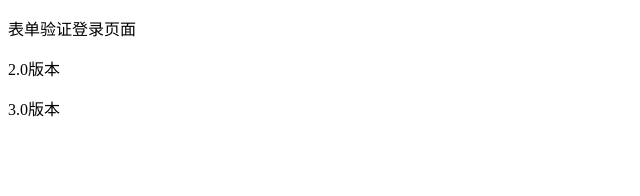
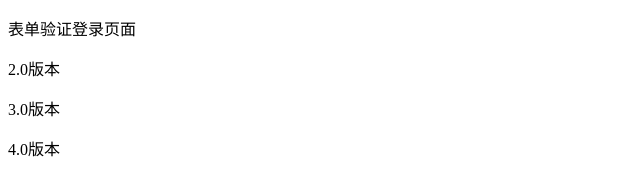
Before and after one commit to big-chen55/gaiya, a plain HTML site: page index.html in a window 1280 px wide. Shown: the full height of the page, 0-640 px from the left. Drawn offline with Linux system fonts and the light colour scheme.

Commit message:
4.0版本

```diff
--- a/index.html
+++ b/index.html
@@ -9,5 +9,6 @@
     <p>表单验证登录页面</p>
     <p>2.0版本</p>
     <p>3.0版本</p>
+    <p>4.0版本</p>
 </body>
 </html>
```
